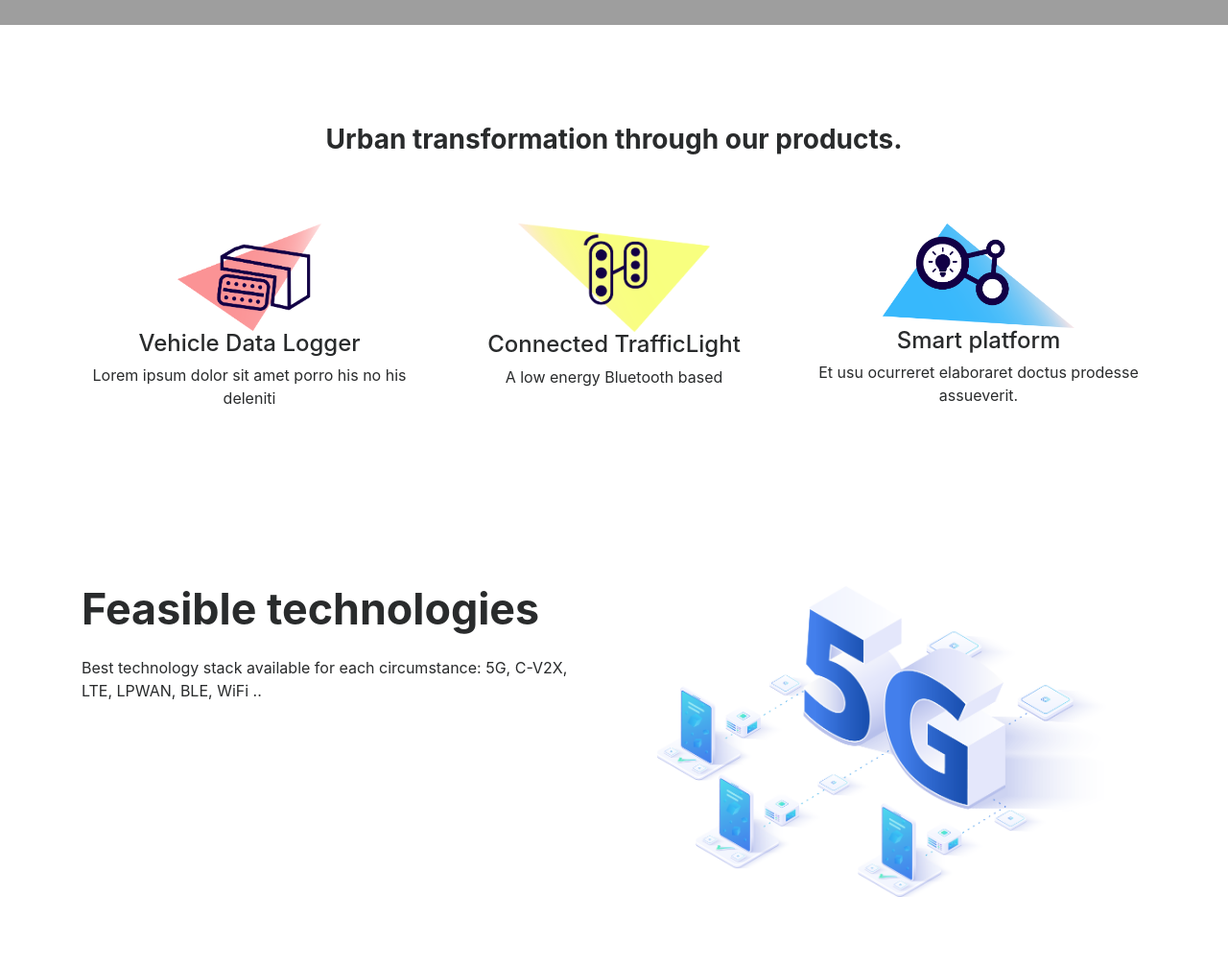
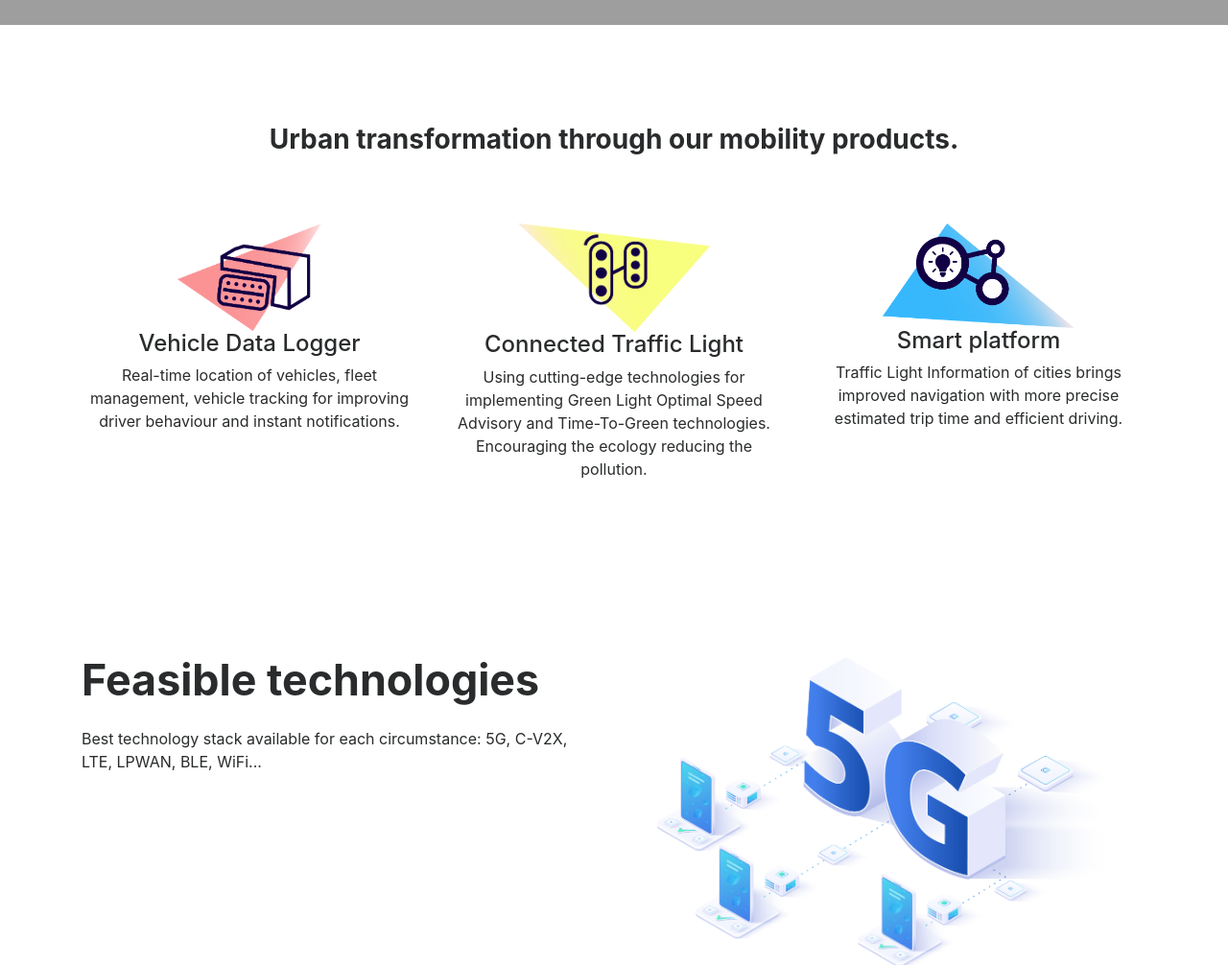
Before and after one commit to manumonti/itsforpeople.es, a plain HTML site: page index.html in a window 1280 px wide. Shown: the part 500-1506 px from the top of the page at 96% size. Drawn offline with Linux system fonts and the light colour scheme; grey boxes are pictures that could not be loaded.

Commit message:
Replaced Lorem Ipsum Text and rewrited some descriptions

```diff
--- a/index.html
+++ b/index.html
@@ -47,22 +47,22 @@
 
     <!-- three-blcok -->
     <div class="container my-5 py-2">
-        <h3 class="text-center font-weight-bold my-5">Urban transformation through our products.</h2><br>
+        <h3 class="text-center font-weight-bold my-5">Urban transformation through our mobility products.</h2><br>
         <div class="row">
             <div data-aos="fade-up" data-aos-delay="0" data-aos-duration="1000" data-aos-once="true" class="col-md-4 text-center">
                 <img src="img/smart-datalogger.png" alt="Anti-spam" class="mx-auto" style="width:150px;">
                 <h4>Vehicle Data Logger</h4>
-                <p>Lorem ipsum dolor sit amet porro his no his deleniti</p>
+                <p>Real-time location of vehicles, fleet management, vehicle tracking for improving driver behaviour and instant notifications.</p>
             </div>
             <div data-aos="fade-up" data-aos-delay="200" data-aos-duration="1000" data-aos-once="true" class="col-md-4 text-center">
                 <img src="img/smart-connected.png" alt="Phishing Detect" class="mx-auto" style="width:200px;">
-                <h4>Connected TrafficLight</h4>
-                <p>A low energy Bluetooth based </p>
+                <h4>Connected Traffic Light</h4>
+                <p>Using cutting-edge technologies for implementing Green Light Optimal Speed Advisory and Time-To-Green technologies. Encouraging the ecology reducing the pollution.</p>
             </div>
             <div data-aos="fade-up" data-aos-delay="400" data-aos-duration="1000" data-aos-once="true" class="col-md-4 text-center">
                 <img src="img/smart-platform.png" alt="Smart Scan" class="mx-auto" style="width:200px;">
                 <h4>Smart platform</h4>
-                <p>Et usu ocurreret elaboraret doctus prodesse assueverit.</p>
+                <p>Traffic Light Information of cities brings improved navigation with more precise estimated trip time and efficient driving.</p>
             </div>
         </div>
     </div>
@@ -75,7 +75,7 @@
                     <h2 class="font-weight-bold">Feasible technologies</h2>
                     <p class="my-4">Best technology stack available for
                         each circumstance: 5G, C-V2X,
-                        LTE, LPWAN, BLE, WiFi ..</p>
+                        LTE, LPWAN, BLE, WiFi...</p>
                 </div>
                 <div data-aos="fade-left" data-aos-duration="1000" data-aos-once="true" class="col-md-6 align-self-center">
                     <img src="img/feature-network.png" alt="Feasible technologies" class="mx-auto d-block" style="width:500px;">
```
